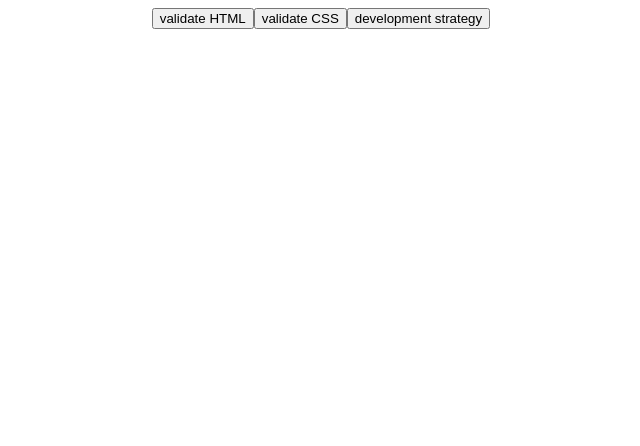
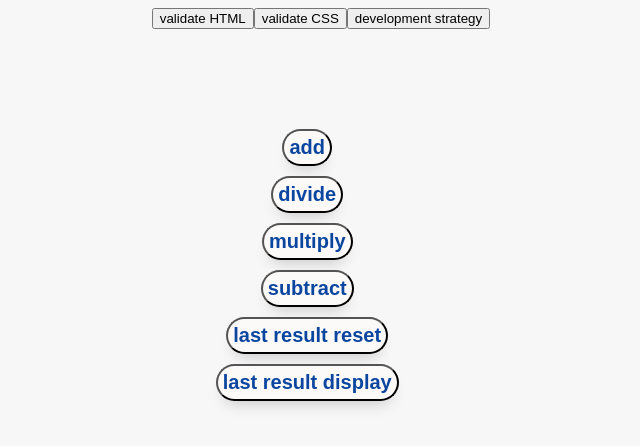
Before and after one commit to katerynakim/prompt-alert-calculate_week2, a plain HTML site: page index.html in a window 1280 px wide. Shown: the whole page, without its empty margins (319-959 px from the left). Drawn offline with Linux system fonts and the light colour scheme.

Commit message:
Update index

```diff
--- a/index.html
+++ b/index.html
@@ -6,16 +6,43 @@
   <title>prompt, alert, calculate</title>
 
   <!-- load the styles -->
+  <link rel="stylesheet" type="text/css" href="./style.css">
 
-  <!-- load the shared data -->
-
+  <!-- load the shared data  -->
+  <script src="./scripts/shared-variables.js"></script>
   <!-- load the handler scripts -->
-
-
+  <script src="./scripts/handlers/add.js"></script>
+  <script src="./scripts/handlers/divide.js"></script>
+  <script src="./scripts/handlers/instructions.js"></script>
+  <script src="./scripts/handlers/last-result-display.js"></script>
+  <script src="./scripts/handlers/last-result-reset.js"></script>
+  <script src="./scripts/handlers/multiply.js"></script>
+  <script src="./scripts/handlers/subtract.js"></script>
   <!-- Leave this here!  It renders the review buttons  -->
   <script src='./review-buttons/init.js'></script>
 
 </head>
+<div class="button">
+  <div  class='btn'>
+    <button onclick='addHandler()'> add  </button>
+  </div>
+  <div  class='btn'>
+    <button onclick='divideHandler()'> divide </button>
+  </div>
+  <div  class='btn'>
+    <button onclick='multiplyHandler()'> multiply </button>
+  </div>
+  <div  class='btn'>
+    <button onclick='subtractHandler()'> subtract</button>
+  </div>
+  <div  class='btn'>
+    <button onclick='resetLastResultHandler()()'>last result reset</button>
+  </div>
+  <div class='btn'>
+    <button onclick='displayLastResultHandler()'> last result display</button>
+  </div>
+</div>
+
 
 <body></body>
 
```
